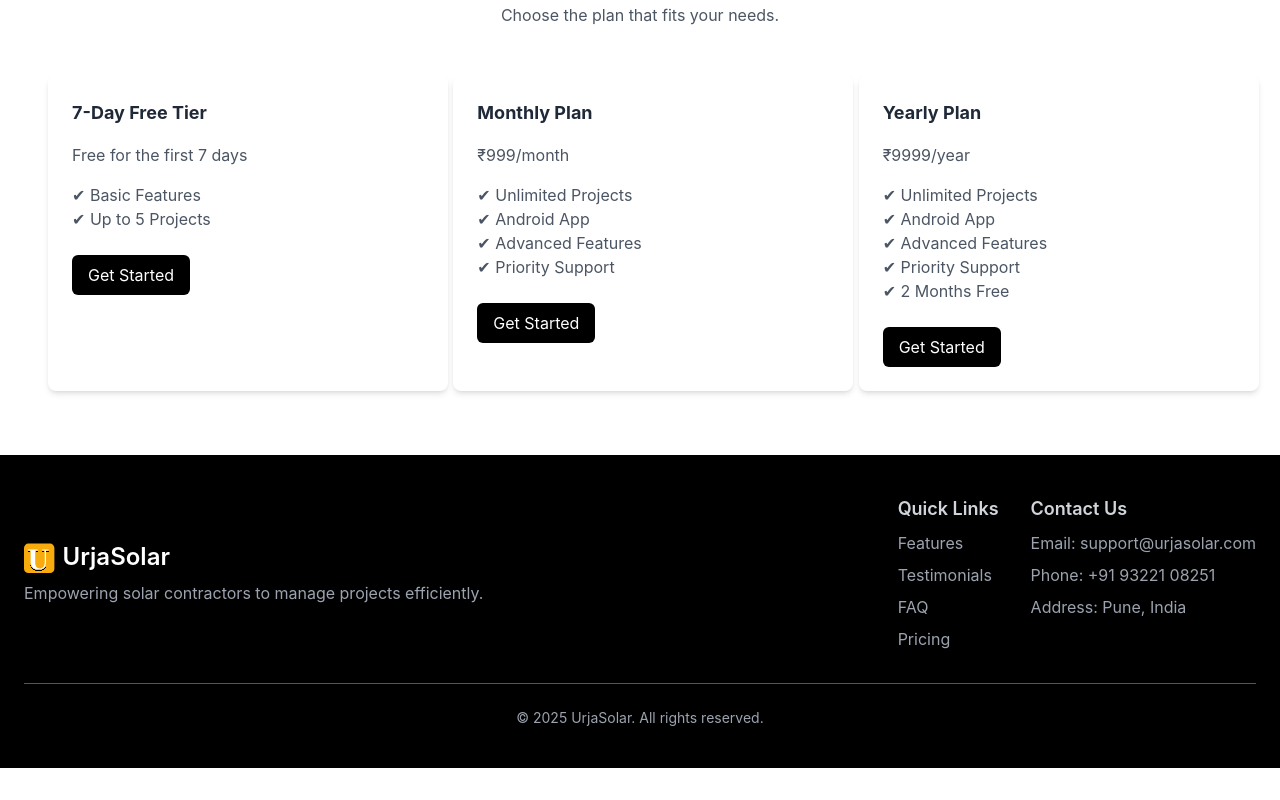
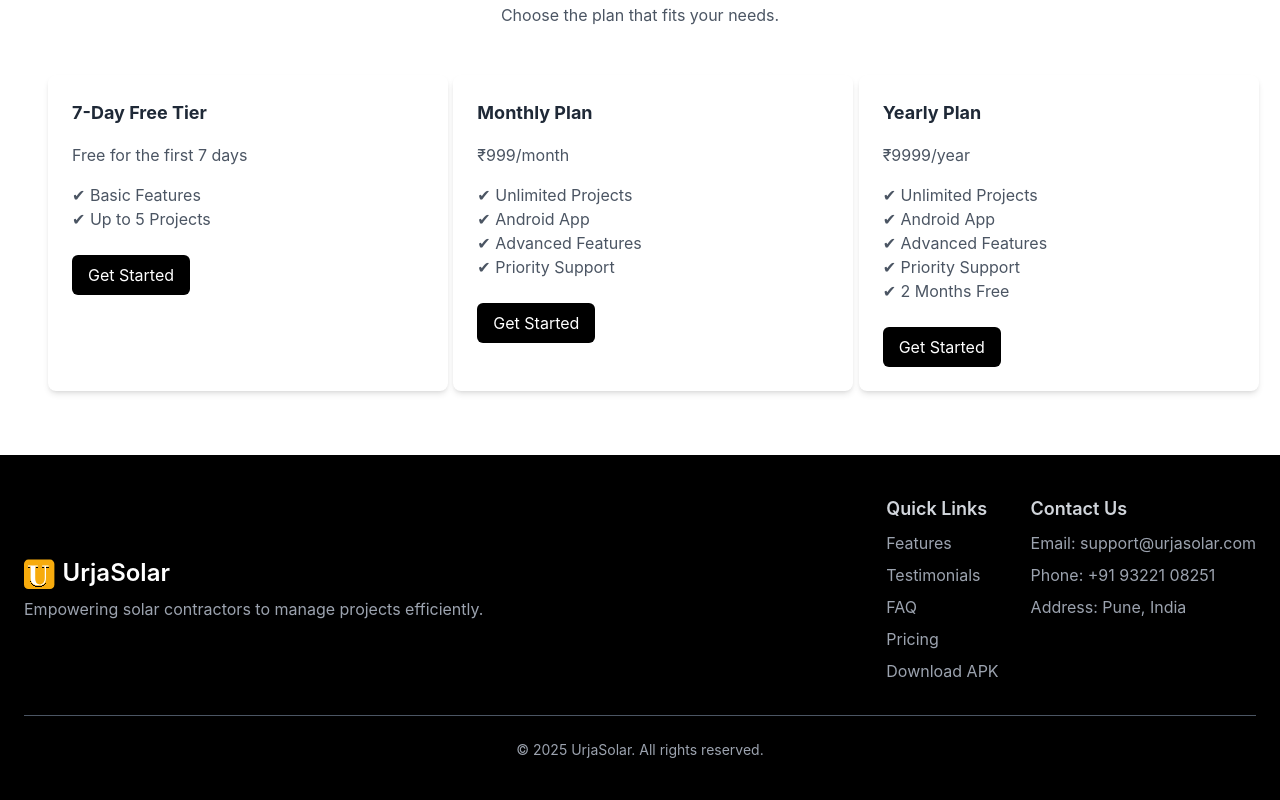
Before and after one commit to saurowankhade/Solar-Magement-, a React (Vite) app: page / in a window 1280 px wide. Shown: the part 3113-3913 px from the top of the page. Before the commit the page ends 3881 px from the top, so only its background shows below. Built offline with nearby package versions, Linux system fonts and the light colour scheme; no server answers.

Commit message:
Can download APK as well

```diff
--- a/src/Components/Screens/Home.jsx
+++ b/src/Components/Screens/Home.jsx
@@ -4,6 +4,8 @@ import Testimonial from './Testimonial/Testimonial';
 import Feature from './Features/Feature';
 import FAQ from './FAQ/FAQ';
 import PricingCard from './Pricing/PricingCard';
+import UrjaSolarApk from '/APK/UrjaSolar.apk';
+
 const Home = () => {
     const navigateTo = useNavigate();
     const handleClick = (e) => {
@@ -312,6 +314,9 @@ const Home = () => {
                                     <li><a href="#testimonials" className="hover:underline text-gray-400">Testimonials</a></li>
                                     <li><a href="#faq" className="hover:underline text-gray-400">FAQ</a></li>
                                     <li><a href="#pricing" className="hover:underline text-gray-400">Pricing</a></li>
+                                    <li><a href={UrjaSolarApk}
+                                        download
+                                        className="hover:underline text-gray-400">Download APK</a></li>
                                 </ul>
                             </div>
                             {/* Contact Us */}
--- a/vite.config.js
+++ b/vite.config.js
@@ -19,4 +19,5 @@ export default defineConfig({
       '@': path.resolve(path.dirname(fileURLToPath(import.meta.url)), 'src'),
     },
   },
+  assetsInclude: ["**/*.apk"]
 })
```
Also changed, not shown: 1 other file (tests, documents, lock files or other folders). Lines whose indentation alone changed are shown as unchanged.
